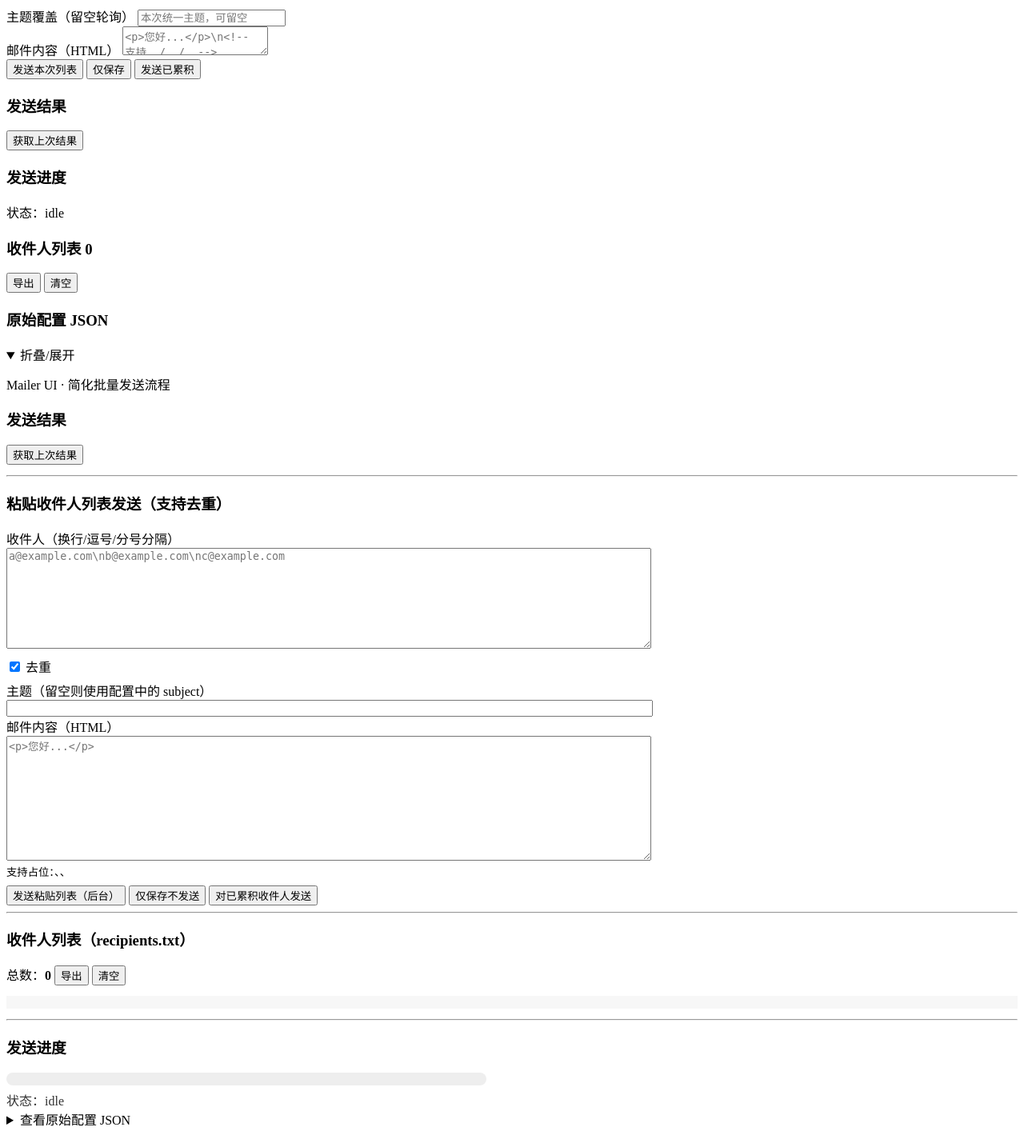
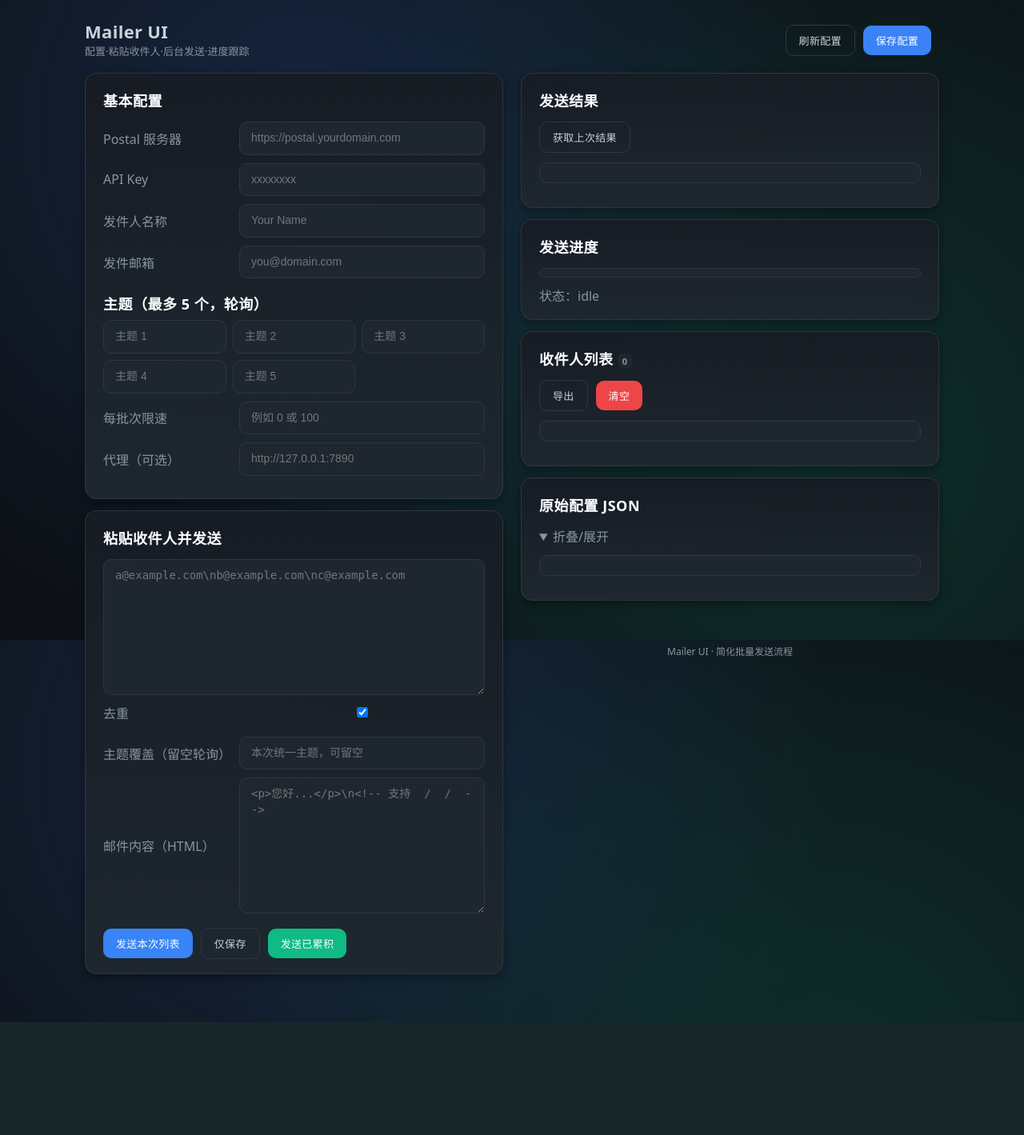
Before and after one commit to w243420707/mailer, a Python web app: template webapp/templates/index.html in a window 1280 px wide. Shown: the whole page at 80% size. After the commit the page ends 1278 px from the top, so only its background shows below. Run offline with Jinja, Linux system fonts and the light colour scheme; the template is opened without the code that fills it, so the values that code supplies are empty.

Commit message:
20251117033335

```diff
--- a/webapp/templates/index.html
+++ b/webapp/templates/index.html
@@ -2,6 +2,80 @@
 <html lang="zh-cn">
   <head>
     <meta charset="utf-8" />
+    <meta name="viewport" content="width=device-width, initial-scale=1" />
+    <title>Mailer UI</title>
+    <link rel="stylesheet" href="/static/styles.css?v=20251117" />
+  </head>
+  <body>
+    <div class="container">
+      <div class="header">
+        <div>
+          <div class="title">Mailer UI</div>
+          <div class="subtitle">配置·粘贴收件人·后台发送·进度跟踪</div>
+        </div>
+        <div class="toolbar">
+          <button id="refresh" class="btn btn-ghost" type="button">刷新配置</button>
+          <button id="save" class="btn btn-primary" type="button">保存配置</button>
+          <small id="saveMsg" class="muted"></small>
+        </div>
+      </div>
+
+      <div class="layout-grid">
+        <!-- 左列：配置 + 粘贴发送 -->
+        <div class="stack">
+          <div class="card" id="card-config">
+            <h3>基本配置</h3>
+            <section>
+              <div class="row">
+                <label class="muted">Postal 服务器</label>
+                <input id="postal.server" class="input" type="text" placeholder="https://postal.yourdomain.com" />
+              </div>
+              <div class="row">
+                <label class="muted">API Key</label>
+                <input id="postal.key" class="input" type="password" placeholder="xxxxxxxx" />
+              </div>
+              <div class="row">
+                <label class="muted">发件人名称</label>
+                <input id="postal.from_name" class="input" type="text" placeholder="Your Name" />
+              </div>
+              <div class="row">
+                <label class="muted">发件邮箱</label>
+                <input id="postal.from_email" class="input" type="email" placeholder="you@domain.com" />
+              </div>
+            </section>
+
+            <section>
+              <div class="section-title">
+                <h3 style="margin:0">主题（最多 5 个，轮询）</h3>
+              </div>
+              <div class="subjects">
+                <input id="setting.subject1" class="input" placeholder="主题 1" />
+                <input id="setting.subject2" class="input" placeholder="主题 2" />
+                <input id="setting.subject3" class="input" placeholder="主题 3" />
+                <input id="setting.subject4" class="input" placeholder="主题 4" />
+                <input id="setting.subject5" class="input" placeholder="主题 5" />
+              </div>
+              <div class="row" style="margin-top:10px;">
+                <label class="muted">每批次限速</label>
+                <input id="setting.limit" class="input" type="number" placeholder="例如 0 或 100" />
+              </div>
+              <div class="row">
+                <label class="muted">代理（可选）</label>
+                <input id="setting.proxy" class="input" type="text" placeholder="http://127.0.0.1:7890" />
+              </div>
+            </section>
+          </div>
+
+          <div class="card" id="card-send">
+            <h3>粘贴收件人并发送</h3>
+            <section>
+              <div class="row" style="grid-template-columns:1fr;">
+                <textarea id="recipients_text" class="textarea" placeholder="a@example.com\nb@example.com\nc@example.com"></textarea>
+              </div>
+              <div class="row" style="grid-template-columns:160px 1fr;">
+                <label class="muted" for="dedupe">去重</label>
+                <input id="dedupe" type="checkbox" checked />
+              </div>
             </section>
             <section>
               <div class="row">
@@ -57,64 +131,6 @@
       </div>
     </div>
 
-    <div>
-      <h3>发送结果</h3>
-      <button id="last">获取上次结果</button>
-      <pre id="result"></pre>
-    </div>
-
-    <hr/>
-    <div>
-      <h3>粘贴收件人列表发送（支持去重）</h3>
-      <div style="max-width: 800px;">
-        <label>
-          收件人（换行/逗号/分号分隔）
-          <textarea id="recipients_text" rows="8" style="width:100%;" placeholder="a@example.com\nb@example.com\nc@example.com"></textarea>
-        </label>
-        <div style="margin:6px 0;">
-          <label><input id="dedupe" type="checkbox" checked /> 去重</label>
-        </div>
-        <label>
-          主题（留空则使用配置中的 subject）
-          <input id="subject_override" type="text" style="width:100%;" />
-        </label>
-        <label>
-          邮件内容（HTML）
-          <textarea id="body_html" rows="10" style="width:100%;" placeholder="<p>您好...</p>"></textarea>
-          <small>支持占位：{{email}}、{{index}}、{{domain}}</small>
-        </label>
-        <div style="margin-top:8px;">
-          <button id="sendList">发送粘贴列表（后台）</button>
-          <button id="saveOnly" type="button">仅保存不发送</button>
-          <button id="sendAll" type="button">对已累积收件人发送</button>
-        </div>
-      </div>
-    </div>
-
-    <hr/>
-    <div>
-      <h3>收件人列表（recipients.txt）</h3>
-      <div>
-        <span>总数：<b id="recTotal">0</b></span>
-        <button id="expRec">导出</button>
-        <button id="clearRec">清空</button>
-      </div>
-      <pre id="recPreview" style="max-height: 200px; overflow:auto; background:#f7f7f7; padding:8px;"></pre>
-    </div>
-
-    <hr/>
-    <div>
-      <h3>发送进度</h3>
-      <div style="width:100%;max-width:600px;background:#eee;height:16px;border-radius:8px;overflow:hidden;">
-        <div id="progBar" style="width:0%;height:100%;background:#4caf50;"></div>
-      </div>
-      <div id="progText" style="margin-top:6px;color:#333;">状态：idle</div>
-    </div>
-    <details>
-      <summary>查看原始配置 JSON</summary>
-      <pre id="config">加载中...</pre>
-    </details>
-
-    <script src="/static/main.js"></script>
+    <script src="/static/main.js?v=20251117"></script>
   </body>
-</html>
+ </html>
```
